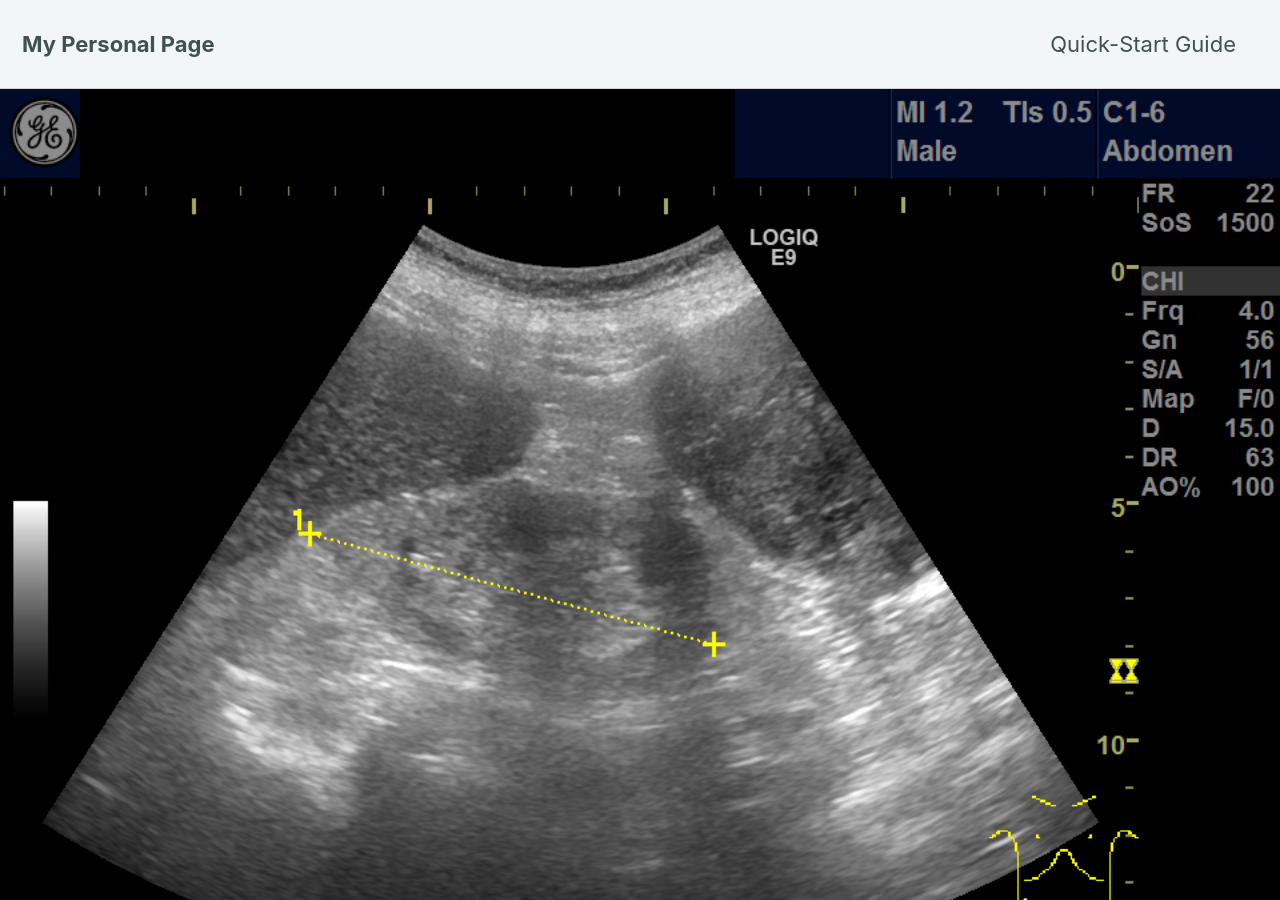
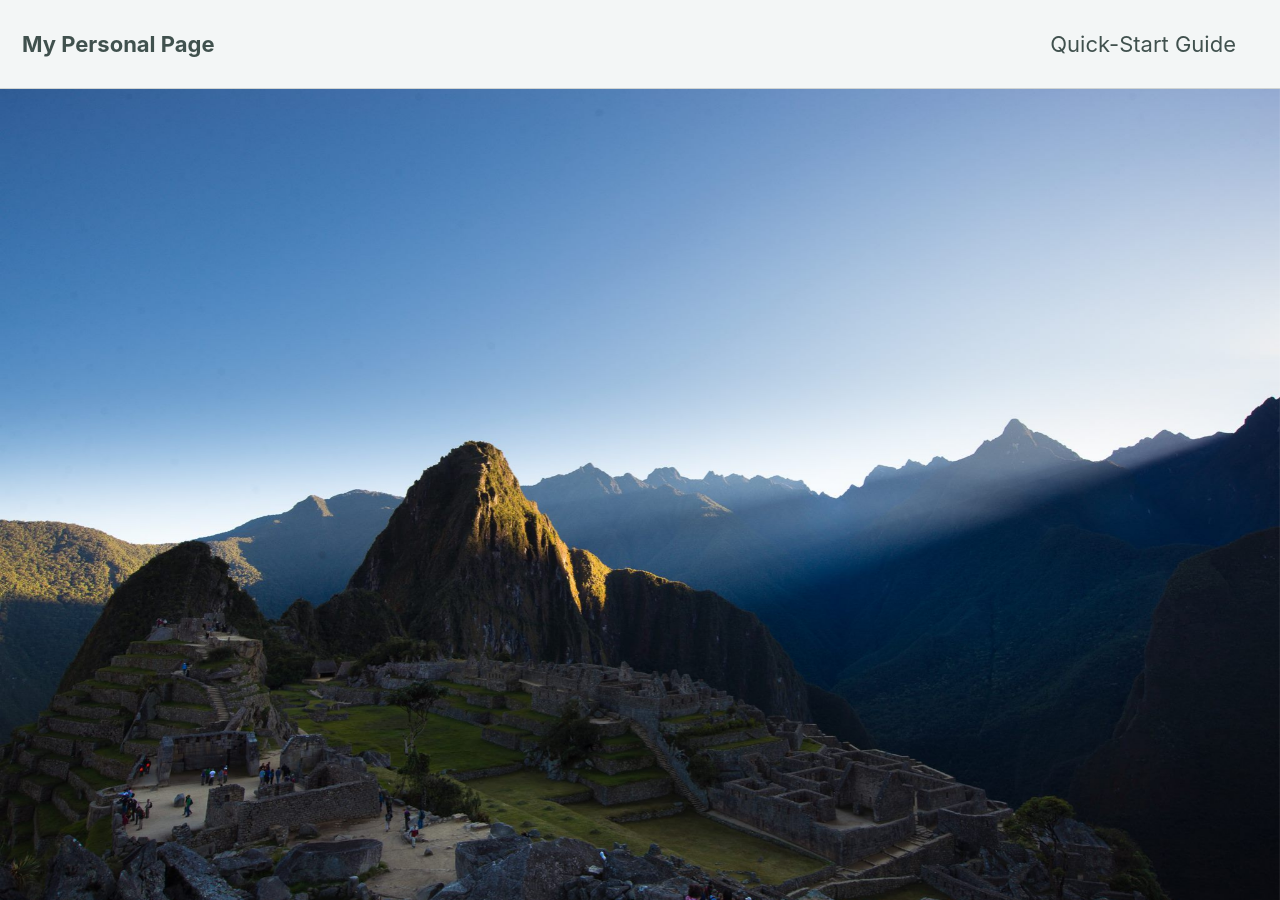
Before and after one commit to spreadwyvern/spreadwyvern.github.io, a Jekyll site: the page built from index.html, in a window 1280 px wide and 900 px high. Built offline with Jekyll 4.4.1, drawn with Linux system fonts in a browser that asks for light colours; cached includes are drawn as plain includes; nearby versions of some CDN libraries; the list of posts is cut into pages by our own code.

Commit message:
update header image

```diff
--- a/index.html
+++ b/index.html
@@ -2,5 +2,5 @@
 layout: single
 author_profile: true
 header:
-  image: /assets/images/kidney.png
+  image: /assets/images/machupichu.jpg
 ---
```
Also changed, not shown: assets/images/machupichu.jpg (added).
